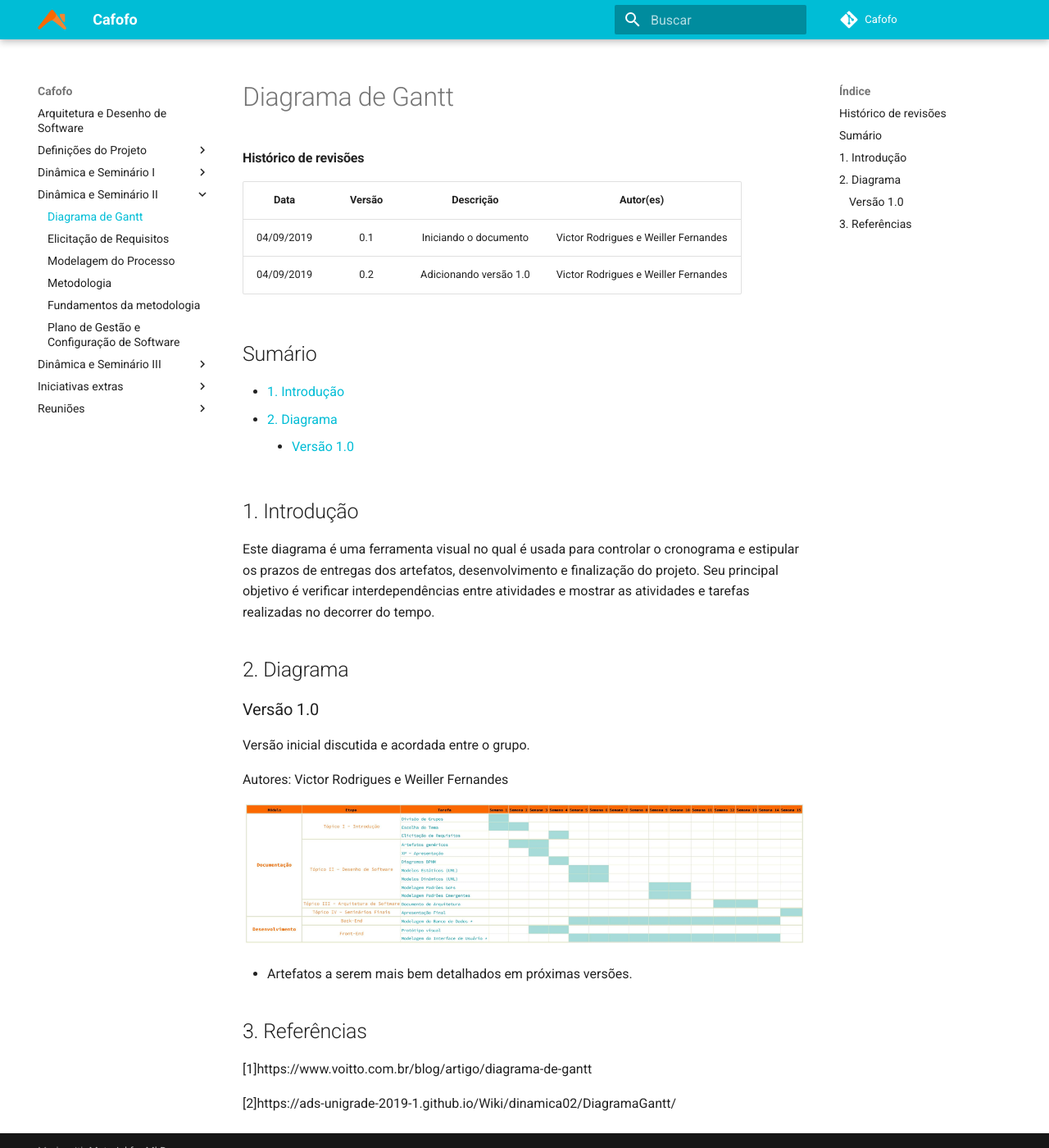
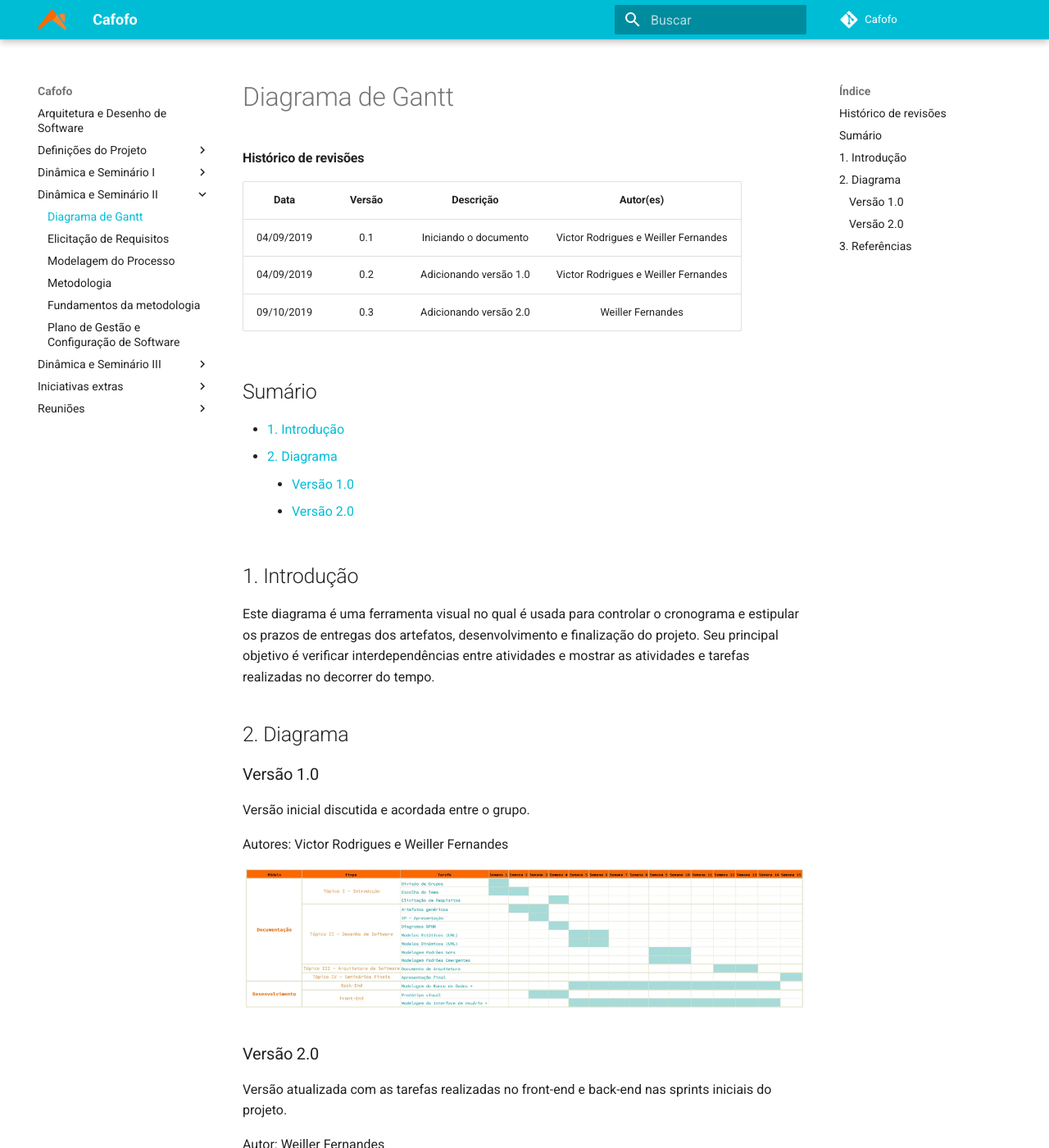
Before and after one commit to desenho-2019/Wiki, an MkDocs documentation site: the page built from docs/Dinâmica e Seminário II/Diagrama de Gantt.md, in a window 1280 px wide and 1400 px high. Shown: the whole window at 82% size. Built offline with MkDocs 1.6.1 and Material for MkDocs 9.7.7, drawn with Linux system fonts in a browser that asks for light colours.

Commit message:
Added version 2 of Gantt Diagram

```diff
--- a/docs/Dinâmica e Seminário II/Diagrama de Gantt.md
+++ b/docs/Dinâmica e Seminário II/Diagrama de Gantt.md
@@ -5,11 +5,13 @@
 | :--------: | :----: | :-------------------: | :--------------: |
 | 04/09/2019 |  0.1   | Iniciando o documento | Victor Rodrigues e Weiller Fernandes |
 | 04/09/2019 |  0.2  | Adicionando versão 1.0 | Victor Rodrigues e Weiller Fernandes |
+| 09/10/2019 | 0.3   | Adicionando versão 2.0 | Weiller Fernandes |
 
 ## Sumário <!-- omit in toc -->
   - [1. Introdução](#1-introdu%c3%a7%c3%a3o)
   - [2. Diagrama](#2-diagrama)
     - [Versão 1.0](#vers%c3%a3o-10)
+    - [Versão 2.0](#vers%c3%a3o-20)
 
 ## 1. Introdução
 
@@ -25,6 +27,14 @@ Autores: Victor Rodrigues e Weiller Fernandes
 
 [![](img/Diagrama_Gantt_V1.png)](img/Diagrama_Gantt_V1.png)
 
+### Versão 2.0
+
+Versão atualizada com as tarefas realizadas no front-end e back-end nas sprints iniciais do projeto.
+
+Autor: Weiller Fernandes
+
+[![](img/Diagrama_Gantt_V2.png)](img/Diagrama_Gantt_V2.png)
+
 * Artefatos a serem mais bem detalhados em próximas versões.
 
 ## 3. Referências
```
Also changed, not shown: docs/Dinâmica e Seminário II/img/Diagrama_Gantt_V2.png (added).
